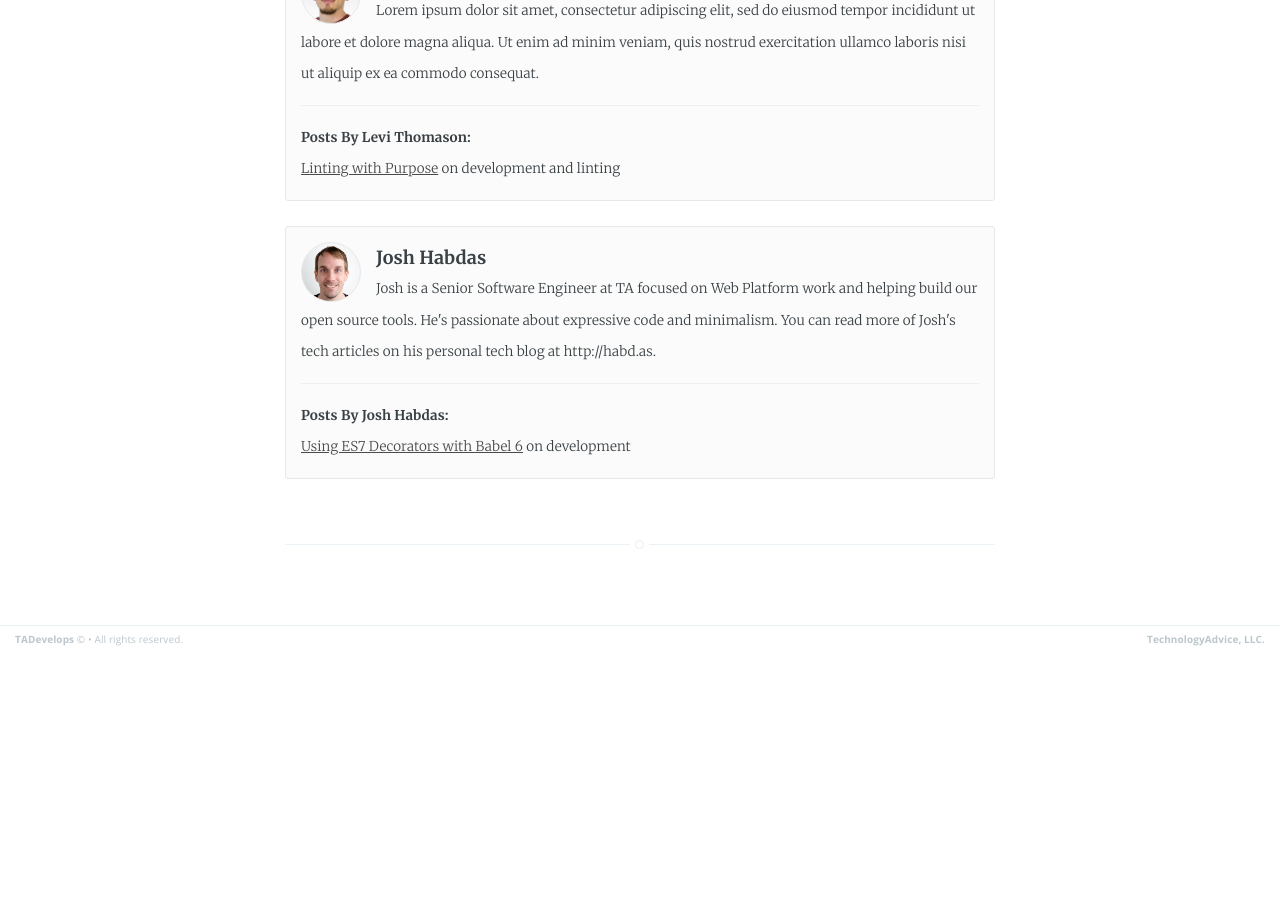
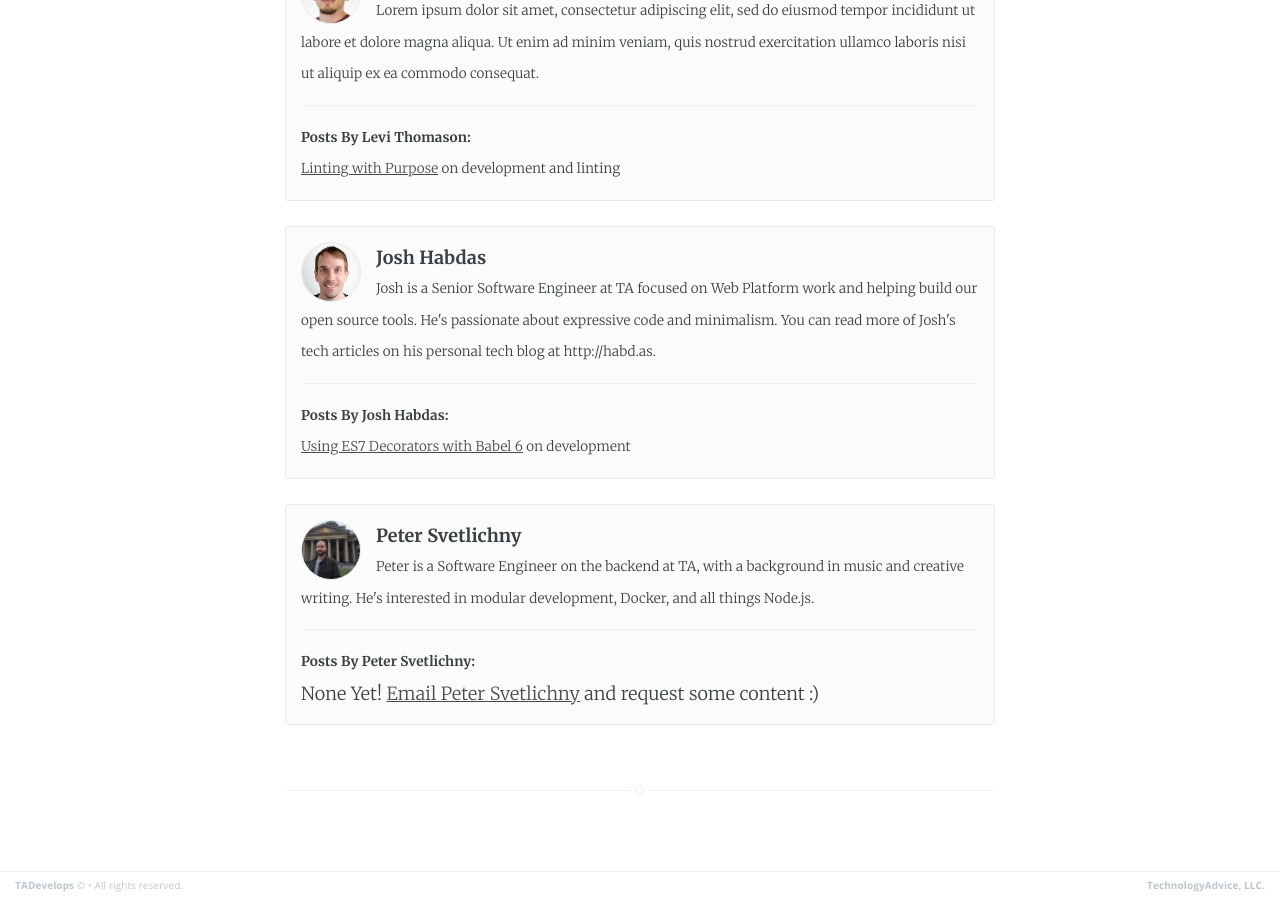
Before and after one commit to TechnologyAdvice/technologyadvice.github.io, a Jekyll site: the page built from about.md, in a window 1280 px wide and 900 px high, scrolled down 1586 px. Built offline with Jekyll 4.4.1, drawn with Linux system fonts in a browser that asks for light colours; before the commit the page ends 2239 px from its top, so only the background shows below that.

Commit message:
Added Peter's info

```diff
--- a/_config.yml
+++ b/_config.yml
@@ -62,3 +62,10 @@ authors:
       and helping build our open source tools. He's passionate about expressive
       code and minimalism. You can read more of Josh's tech articles on his
       personal tech blog at http://habd.as.
+  peter.svetlichny:
+    pic: peter.svetlichny.jpg
+    name: Peter Svetlichny
+    display_name: Peter
+    email: peter.svetlichny@technologyadvice.com
+    bio: |
+      Peter is a Software Engineer on the backend at TA, with a background in music and creative writing. He's interested in modular development, Docker, and all things Node.js.
```
Also changed, not shown: assets/images/profiles/peter.svetlichny.jpg (added).
